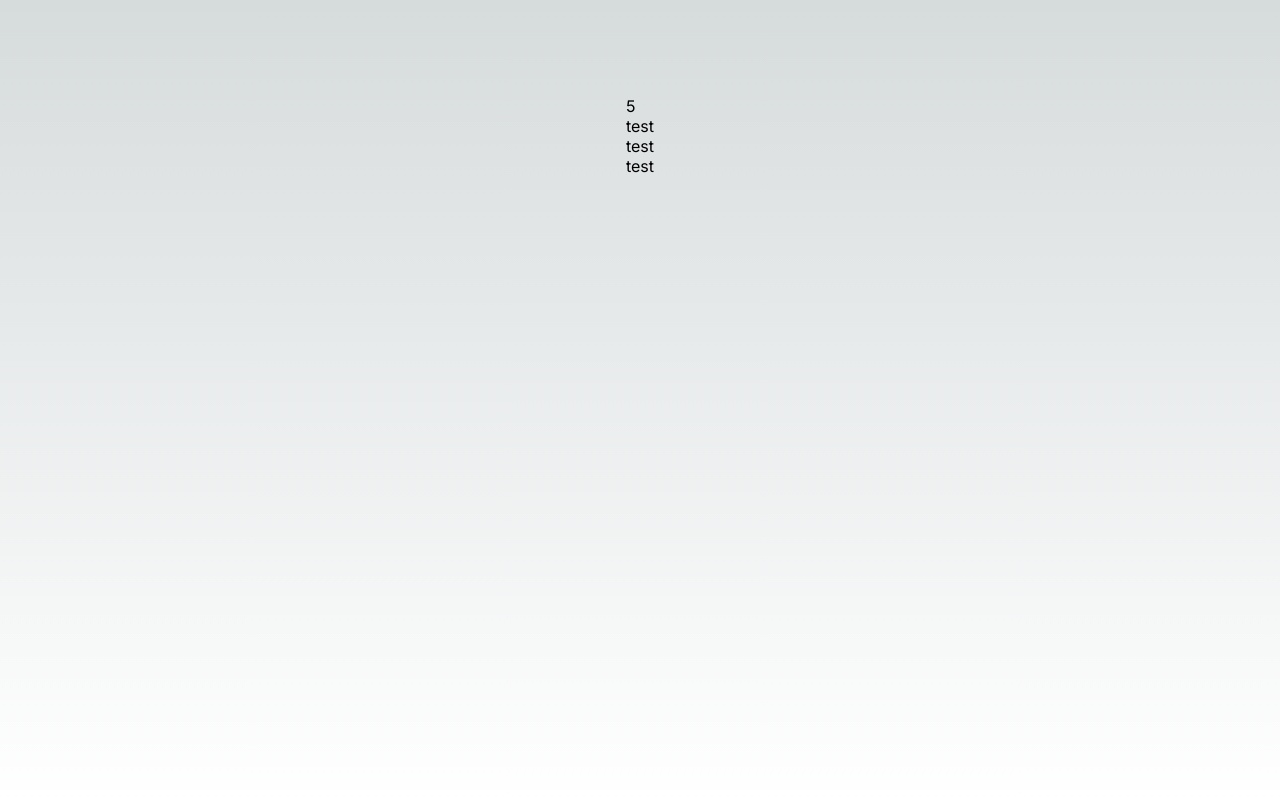
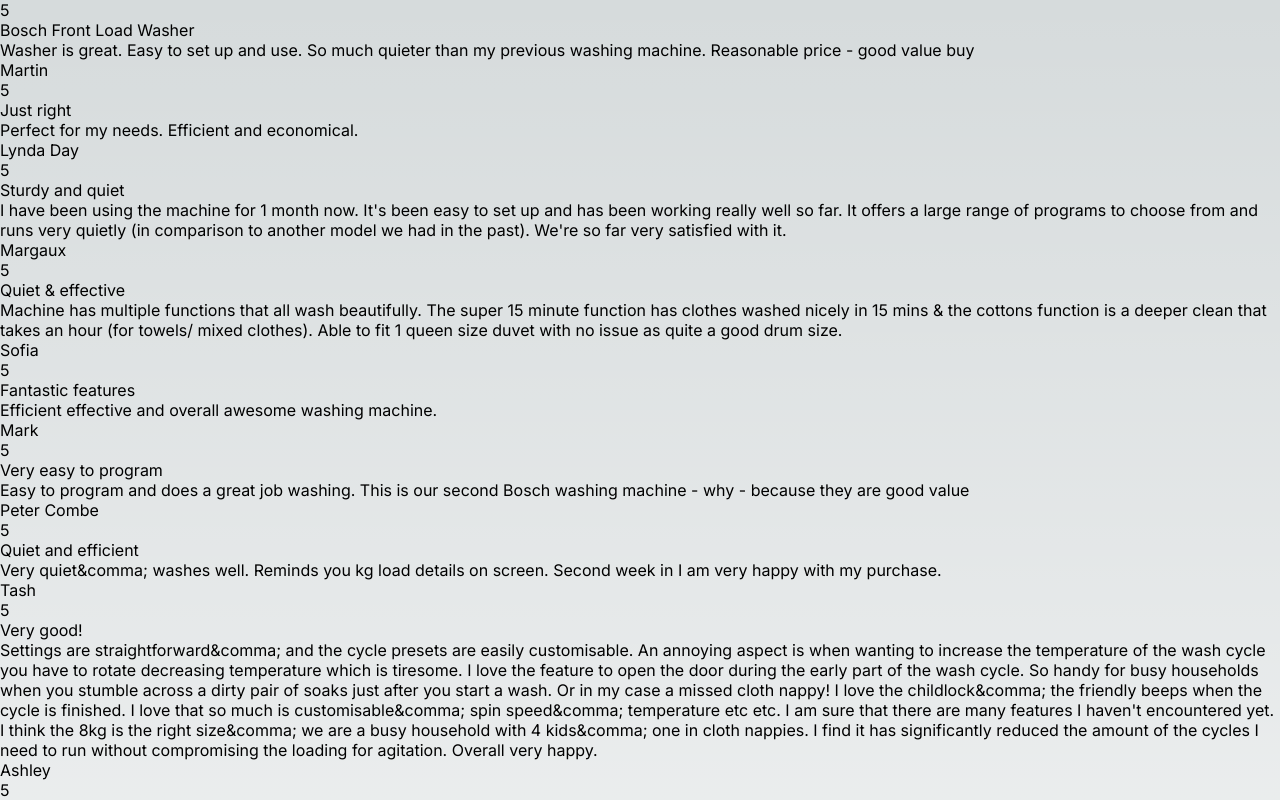
Before and after one commit to ShiroKatake/the-good-guys-fe-test, a Next.js app: page / in a window 1280 px wide. Shown: the top 800 px of the page. Built offline with nearby package versions, Linux system fonts and the light colour scheme.

Commit message:
fix(review page): bulk render reviews

```diff
--- a/src/app/page.tsx
+++ b/src/app/page.tsx
@@ -1,11 +1,21 @@
-import Image from "next/image";
-import styles from "./page.module.css";
 import { Review } from "@/components/Review/Review";
+import reviewData from "../../public/reviews (3).json";
+import { getStaticPaths } from "next/dist/build/templates/pages";
 
 export default function Home() {
   return (
-    <main className={styles.main}>
-      <Review rating={5} reviewTitle={"test"} reviewText={"test"} customerName={"test"}></Review>
+    <main>
+      {reviewData.map((review) => {
+        return (
+          <Review
+            key={review.REVIEW_HDR_ID}
+            rating={review.RATING}
+            reviewTitle={review.REVIEW_TITLE}
+            reviewText={review.REVIEW_TEXT}
+            customerName={review.CUSTOMER_NAME}
+          ></Review>
+        );
+      })}
     </main>
   );
 }
```
